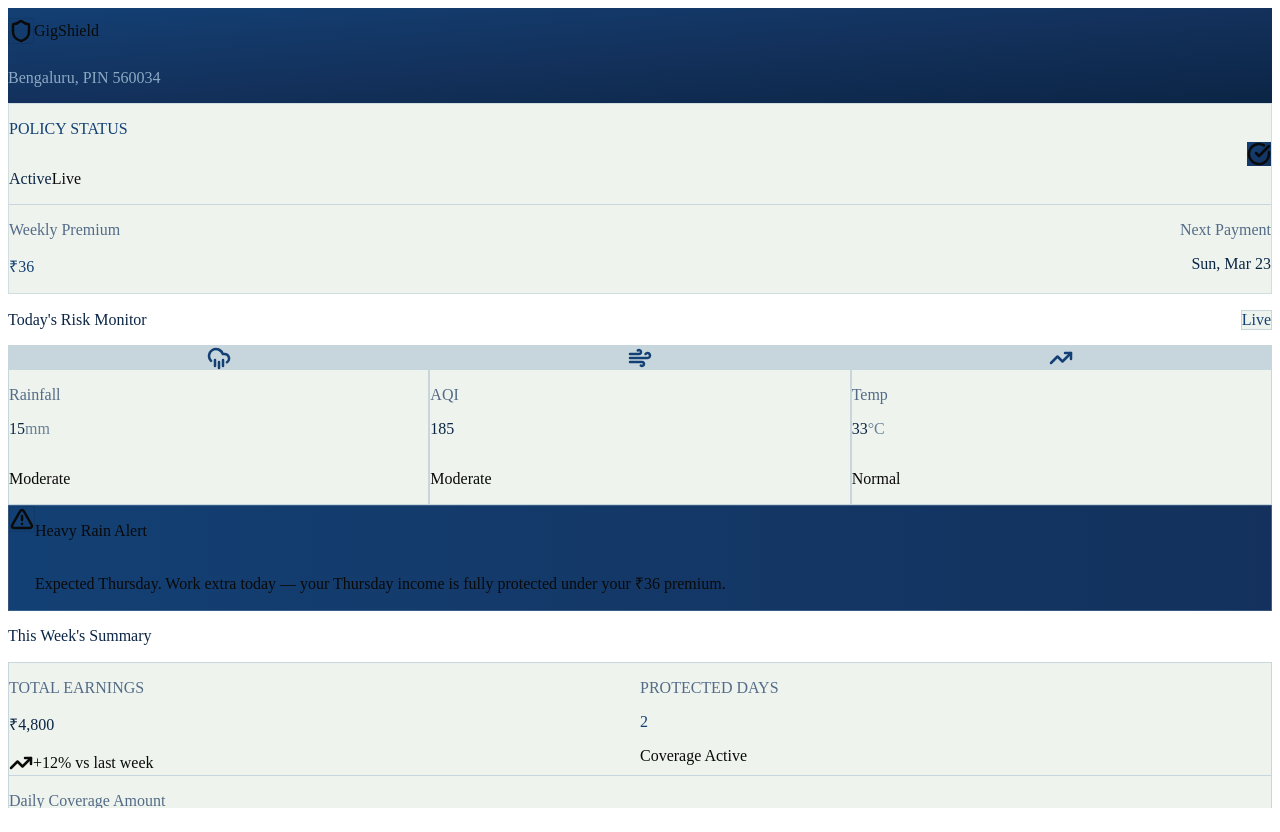
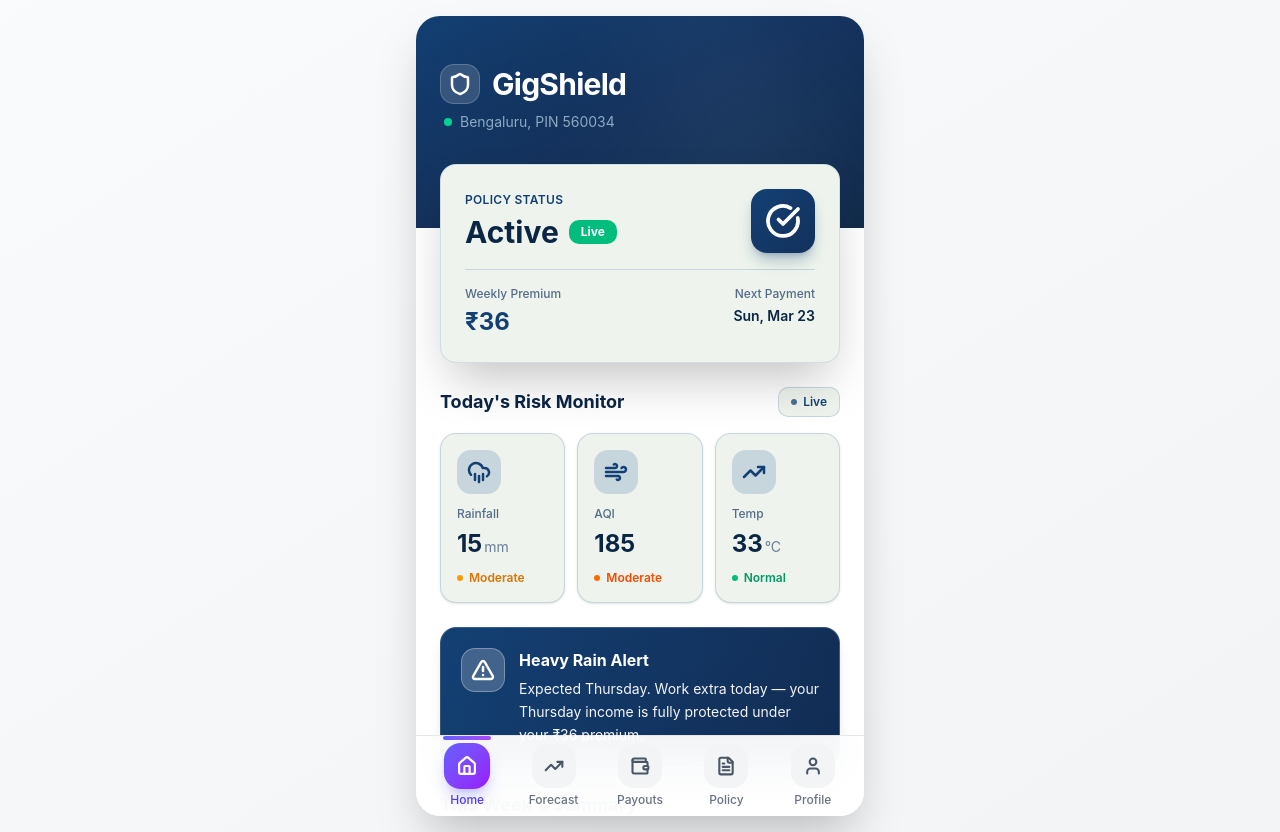
Before and after one commit to Ankita562/gigshield, a React (Vite) app in the folder frontend/: page / in a window 1280 px wide. Built offline with nearby package versions, Linux system fonts and the light colour scheme.

Commit message:
fixed tailwind issue

```diff
--- a/frontend/package.json
+++ b/frontend/package.json
@@ -67,7 +67,7 @@
     "vaul": "1.1.2"
   },
   "devDependencies": {
-    "@tailwindcss/vite": "^4.1.12",
+    "@tailwindcss/vite": "^4.2.2",
     "@types/node": "^25.5.0",
     "@types/react": "^19.2.14",
     "@types/react-dom": "^19.2.3",
--- a/frontend/src/styles/index.css
+++ b/frontend/src/styles/index.css
@@ -1,3 +1,3 @@
 @import './fonts.css';
-@import './tailwind.css';
+@import "tailwindcss";
 @import './theme.css';
--- a/frontend/src/styles/tailwind.css
+++ b/frontend/src/styles/tailwind.css
@@ -1,3 +1 @@
-@tailwind base;
-@tailwind components;
 @tailwind utilities;
```
Also changed, not shown: 1 other file (tests, documents, lock files or other folders).
